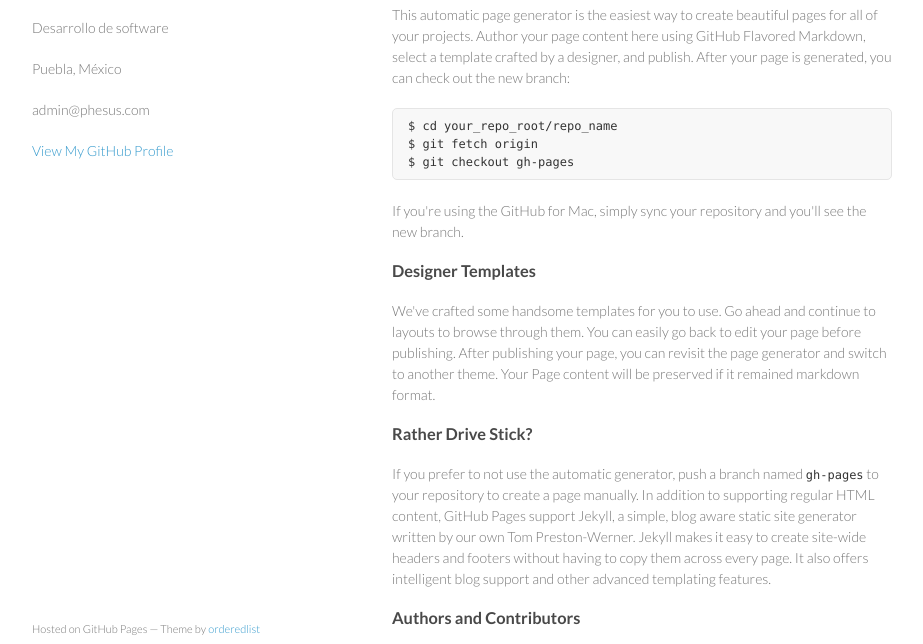
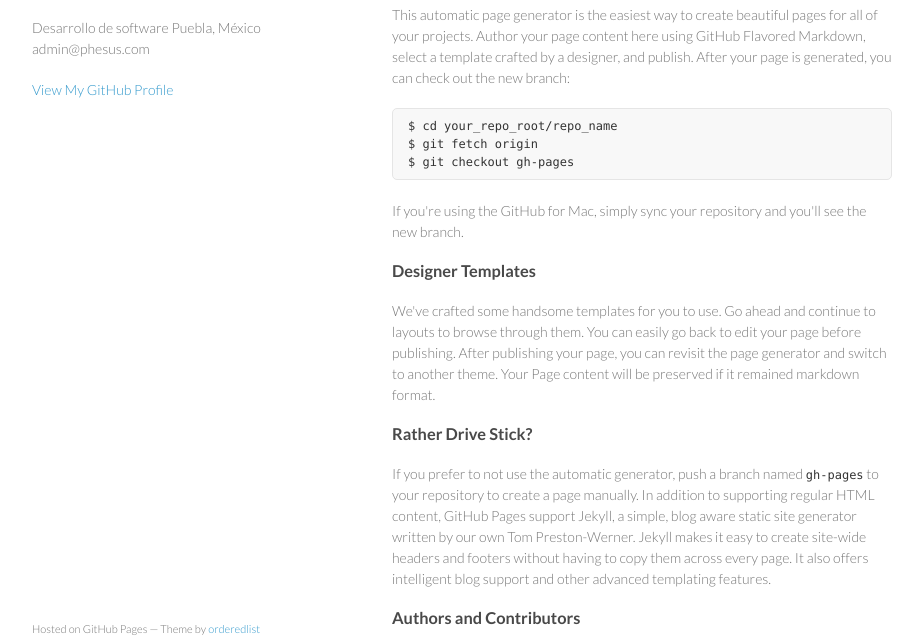
Before and after one commit to Phesus/phesus.github.io, a plain HTML site: page index.html in a window 1280 px wide. Shown: the part 92-736 px from the top of the page, without its empty margins (178-1101 px from the left). Drawn offline with Linux system fonts and the light colour scheme.

Commit message:
Updated index.html

```diff
--- a/index.html
+++ b/index.html
@@ -16,9 +16,9 @@
     <div class="wrapper">
       <header>
         <h1>Phesus</h1>
-        <p>Desarrollo de software</p>
-        <p>Puebla, México</p>
-        <p>admin@phesus.com</p>
+        <p>Desarrollo de software
+        Puebla, México
+        admin@phesus.com</p>
 
         <p class="view"><a href="https://github.com/Phesus">View My GitHub Profile</a></p>
 
```
